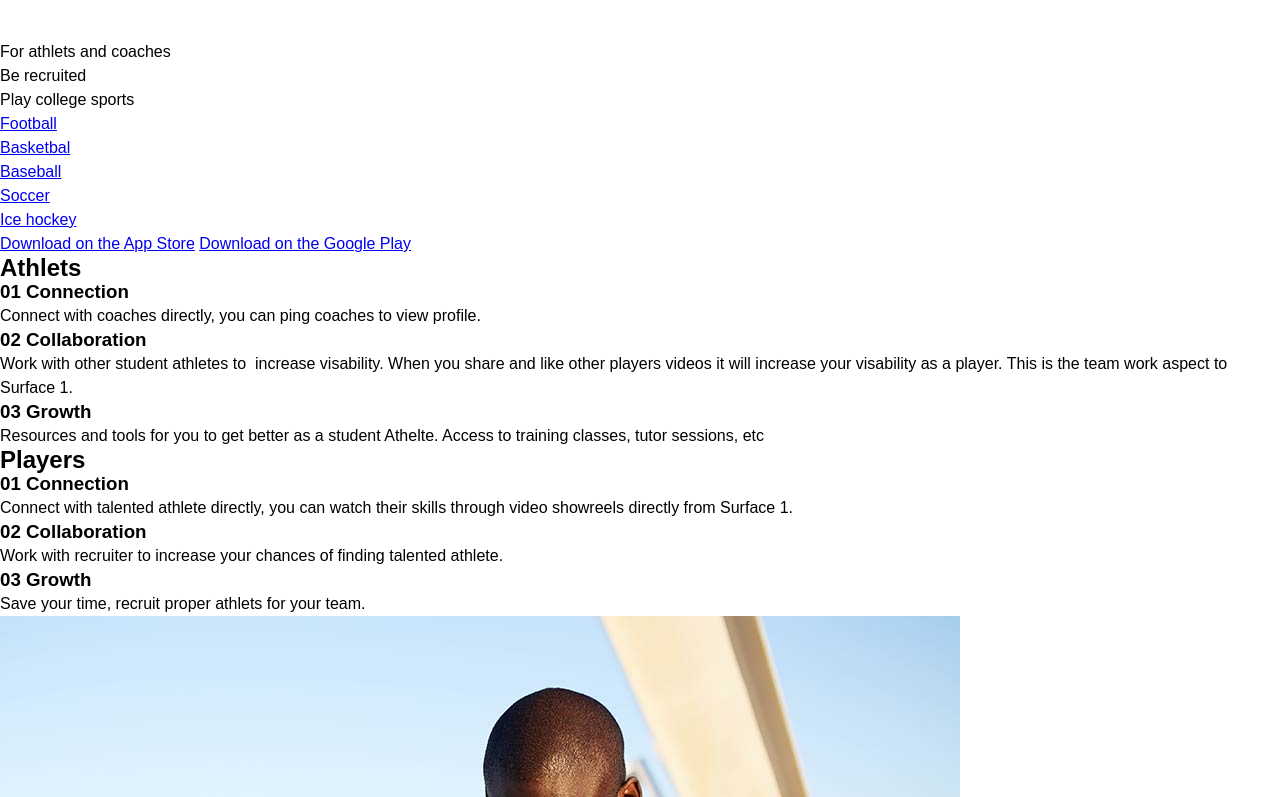
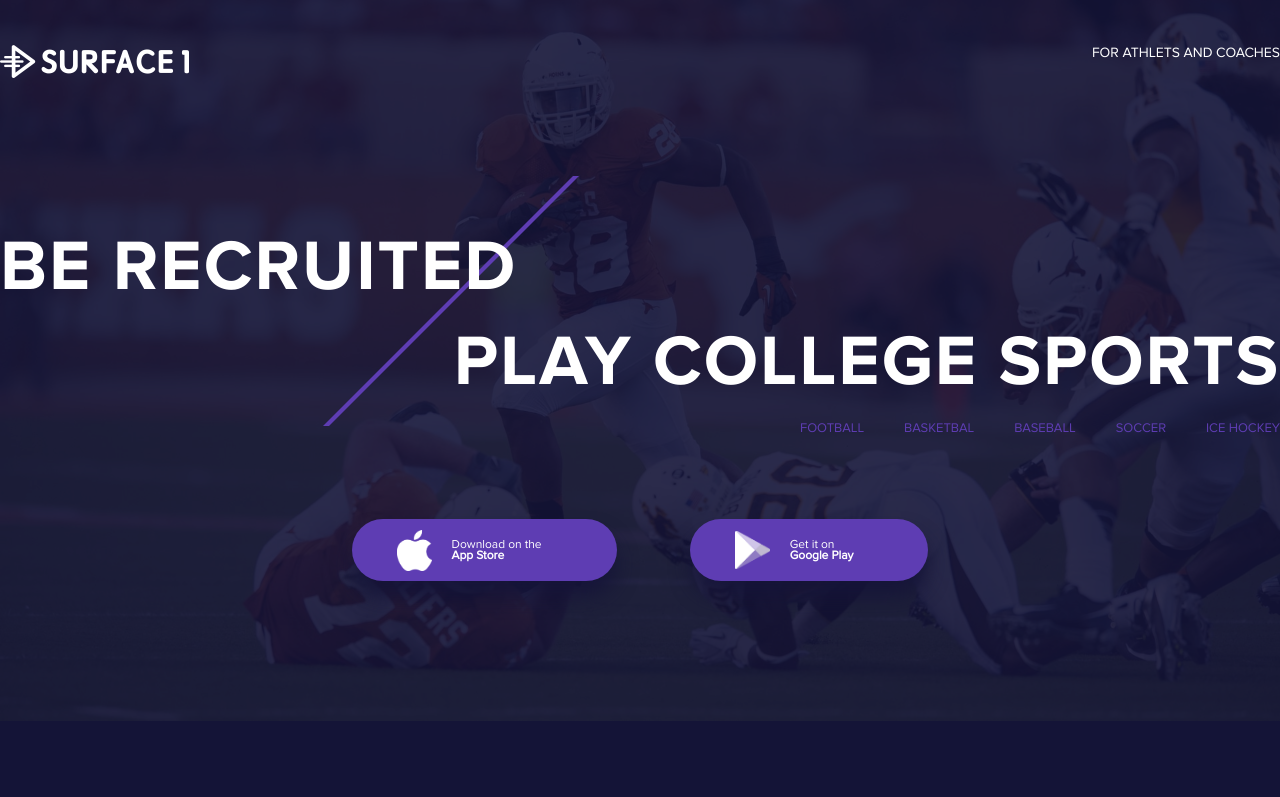
Before and after one commit to SokolovAG/Surface, a website: page index.html in a window 1280 px wide. Shown: the top 797 px of the page. Drawn offline with Linux system fonts and the light colour scheme; files whose address does not match are found by name.

Commit message:
Header section desktop styles

```diff
--- a/index.html
+++ b/index.html
@@ -22,9 +22,9 @@
                 </div>
             </div>
             <div class="header__title">
-                <div class="header__title-text  page-header__title-text--left">Be recruited</div>
+                <div class="header__title-text  header__title-text--left">Be recruited</div>
                 <div class="header__title-line"></div>
-                <div class="header__title-text  page-header__title-text--right">Play college sports</div>
+                <div class="header__title-text  header__title-text--right">Play college sports</div>
             </div>
             <nav class="main-nav">
                 <ul class="main-nav__list">
@@ -49,7 +49,7 @@
                 <div class="app__inner">
                     <div class="app__btns">
                         <a href="#" class="app__link  app__link--apple">Download on the <span>App Store</span></a>
-                        <a href="#" class="app__link  app__link--google">Download on the <span>Google Play</span></a>
+                        <a href="#" class="app__link  app__link--google">Get it on <span>Google Play</span></a>
                     </div>
                 </div>
             </div>
--- a/less/blocks/app.less
+++ b/less/blocks/app.less
@@ -0,0 +1,52 @@
+.app {
+    padding: 80px 0;
+    margin-bottom: 40px;
+}
+
+.app__inner {
+    width: 650px;
+    margin: 0 auto;
+}
+
+.app__btns {
+    display: flex;
+    justify-content: space-around;
+}
+
+.app__link {
+    display: block;
+    padding: 20px 75px;
+    padding-left: 100px;
+    background-color: @purpule;
+    border-radius: 45px;
+    color: @white;
+    text-decoration: none;
+    font-size: 12px;
+    line-height: 11px;
+    font-family: "ProximaNovaRegular", sans-serif;
+    box-shadow: 0 15px 20px rgba(21, 20, 56, 0.9);
+    transition: all 0.3s ease-in-out;
+
+    & span {
+        font-weight: 700;
+        display: block;
+    }
+
+    &--apple {
+        background-image: url("../img/apple_icon.png");
+        background-repeat: no-repeat;
+        background-position: 45px 50%;
+        background-size: 35px;
+    }
+
+    &--google {
+        background-image: url("../img/google-play_icon.png");
+        background-repeat: no-repeat;
+        background-position: 45px 50%;
+        background-size: 35px;
+    }
+
+    &:hover {
+        opacity: 0.7;
+    }
+}
--- a/less/blocks/header.less
+++ b/less/blocks/header.less
@@ -0,0 +1,76 @@
+.header {
+    background: #151438 url("../img/main_bg.jpg") no-repeat top center;
+    background-size: 100%;
+    position: relative;
+    min-height: 100vh;
+    z-index: 0;
+    &::after {
+        position: absolute;
+        content: "";
+        display: block;
+        top: 0;
+        left: 0;
+        width: 100%;
+        height: 100%;
+        background: rgba(21, 20, 56, 0.9);
+        z-index: -1;
+    }
+}
+
+.header__wrapper {
+    max-width: 1280px;
+    margin: 0 auto;
+}
+
+.header__top {
+    padding: 45px 0;
+    display: flex;
+    flex-direction: row;
+    justify-content: space-between;
+}
+
+.header__caption-text {
+    font-size: 14px;
+    font-weight: 100;
+    line-height: 15px;
+    text-transform: uppercase;
+    color: @white;
+}
+
+.header__title {
+    display: flex;
+    flex-direction: column;
+    padding: 100px 0 0;
+    position: relative;
+}
+
+.header__title-text {
+    font-family: "ProximaNovaBold", sans-serif;
+    font-size: 71px;
+    font-weight: 700;
+    line-height: 75px;
+    letter-spacing: 2px;
+    text-transform: uppercase;
+    color: @white;
+    &--left {
+        text-align: left;
+        z-index: 5;
+    }
+    &--right {
+        text-align: right;
+        padding-top: 20px;
+        z-index: 3;
+    }
+}
+
+.header__title-line {
+    position: absolute;
+    left: 35%;
+    top: 17%;
+    height: auto;
+    min-height: 250px;
+    width: 6px;
+    background: @purpule;
+    transform: skewX(-45deg);
+    z-index: 4;
+}
--- a/less/blocks/main-nav.less
+++ b/less/blocks/main-nav.less
@@ -0,0 +1,35 @@
+.main-nav {
+    display: flex;
+    flex-direction: row;
+    justify-content: flex-end;
+}
+
+.main-nav__list {
+    width: 480px;
+    display: flex;
+    flex-direction: row;
+    justify-content: space-between;
+    margin-top: 15px;
+}
+
+.main-nav__item {
+    margin-right: 20px;
+
+    &:last-child {
+        margin-right: 0;
+    }
+}
+
+.main-nav__item-link {
+    font-size: 13px;
+    line-height: 15px;
+    text-transform: uppercase;
+    text-decoration: none;
+    color: @purpule;
+    transition: color 0.2s ease-in-out;
+    z-index: 15;
+
+    &:hover {
+        color: @white;
+    }
+}
--- a/less/global/global.less
+++ b/less/global/global.less
@@ -4,8 +4,12 @@
     box-sizing: border-box;
 }
 
+li {
+    list-style: none;
+}
+
 body {
-    font-family: "Proxima Nova", "Arial", sans-serif;
+    font-family: "ProximaNovaRegular", "Arial", sans-serif;
     font-weight: 300;
     font-size: 16px;
     line-height: 1.5em;
--- a/less/variables.less
+++ b/less/variables.less
@@ -1,5 +1,5 @@
+@black: #000000;
 @white: #ffffff;
-@black: #000000;
 @dark-blue: #0a0e35;
 @purpule: #5e3db3;
 @light-gray: #e7e7e7;
--- a/package.json
+++ b/package.json
@@ -27,5 +27,8 @@
   ],
   "engines": {
     "node": "8.4.0"
+  },
+  "dependencies": {
+    "eslint": "^4.19.1"
   }
 }
```
Also changed, not shown: css/style.css.
